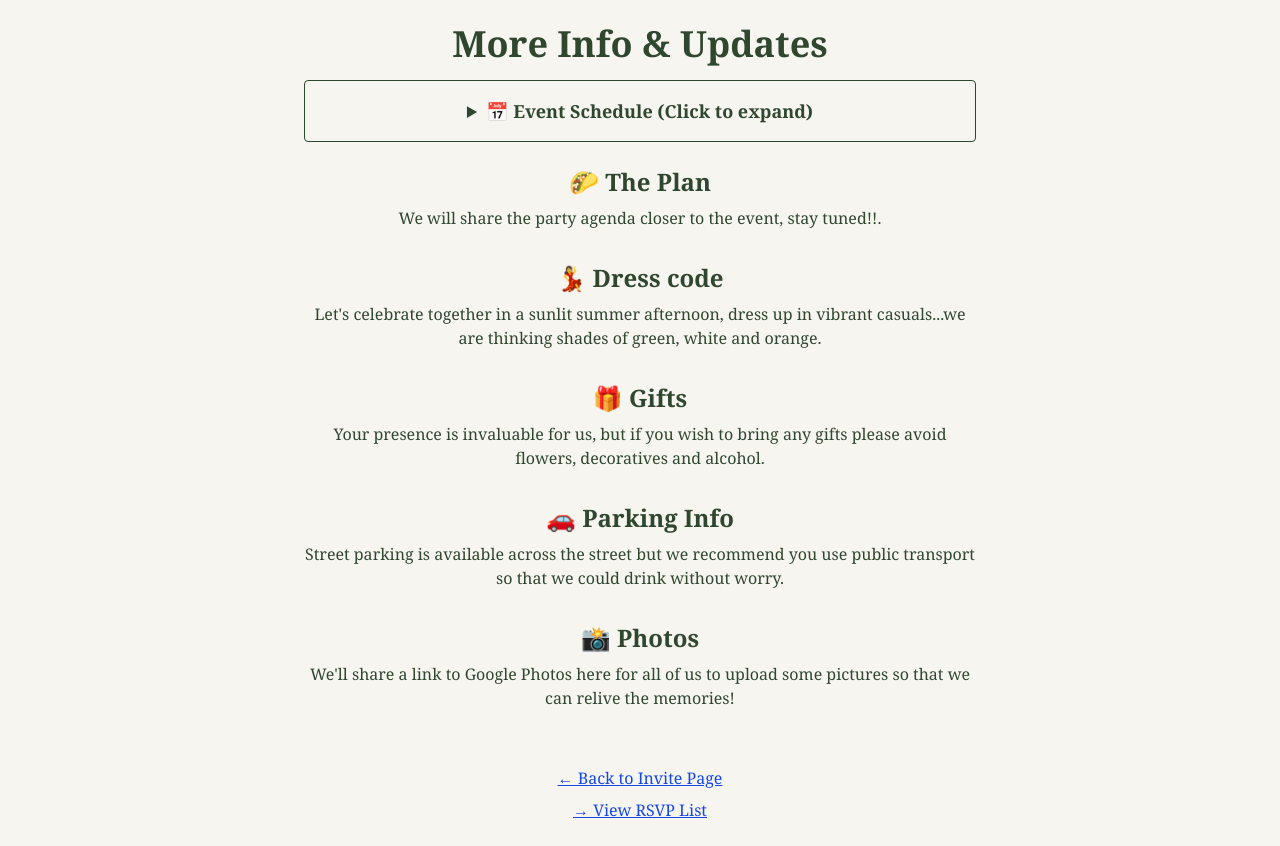
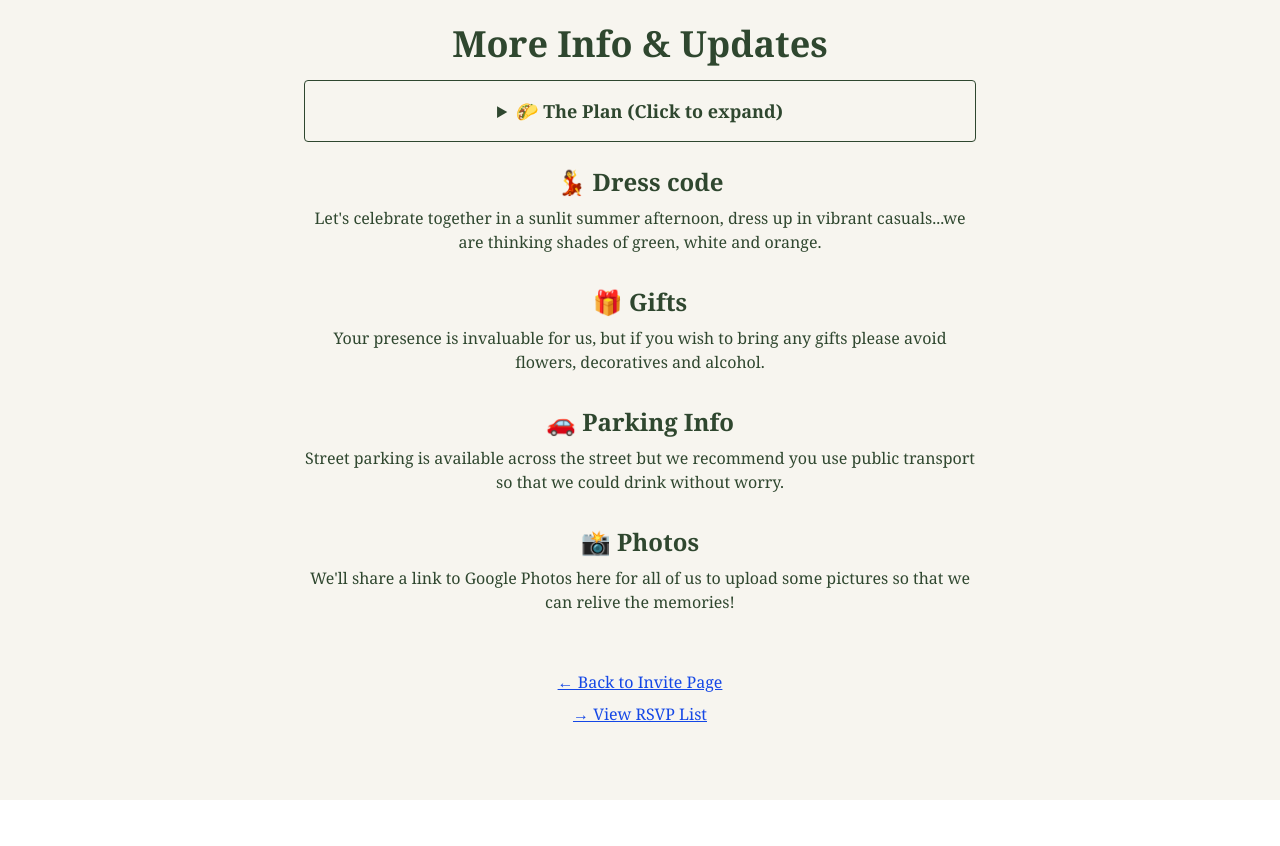
Before and after one commit to ankitdvenom/housewarming5thJuly2025, a Next.js app: page /details in a window 1280 px wide. After the commit the page ends 800 px from the top, so only its background shows below. Built offline with nearby package versions, Linux system fonts and the light colour scheme.

Commit message:
Update page.tsx

```diff
--- a/app/details/page.tsx
+++ b/app/details/page.tsx
@@ -10,7 +10,7 @@ export default function DetailsPage() {
 
         <details className="border rounded p-4 mb-6">
           <summary className="cursor-pointer font-semibold text-lg">
-            📅 Event Schedule (Click to expand)
+          🌮 The Plan (Click to expand)
           </summary>
           <div className="mt-4 space-y-3 text-left text-sm">
             <p>🕓 <strong>16:00 – 17:00 | WELCOME & SOCIAL START</strong><br/>
@@ -40,14 +40,9 @@ export default function DetailsPage() {
             <p>👩‍🍼 Mama & Siya go to bed soon after 😴😛</p>
             <p>🍱 <strong>Food:</strong> We will have a couple of appetizers, sweet & savoury 🥕🌽🥒🍩🥯🧀</p>
             <p>🍻 <strong>Drinks:</strong> Some drinks provided, feel free to bring your own 🥃🍸</p>
-            <p>😎 <strong>Dress code:</strong> Summer shades of orange, white, or green 🌻🧡🤍</p>
+            <p>🤩Bring in your party energy, good vibes and don't forget to dress up in summer shades of orange,white or green 🌻🧡🤍</p>
           </div>
         </details>
-
-        <div className="mb-8">
-          <h2 className="text-2xl font-semibold mb-2">🌮 The Plan</h2>
-          <p>We will share the party agenda closer to the event, stay tuned!!.</p>
-        </div>
 
         <div className="mb-8">
           <h2 className="text-2xl font-semibold mb-2">💃 Dress code</h2>
```
